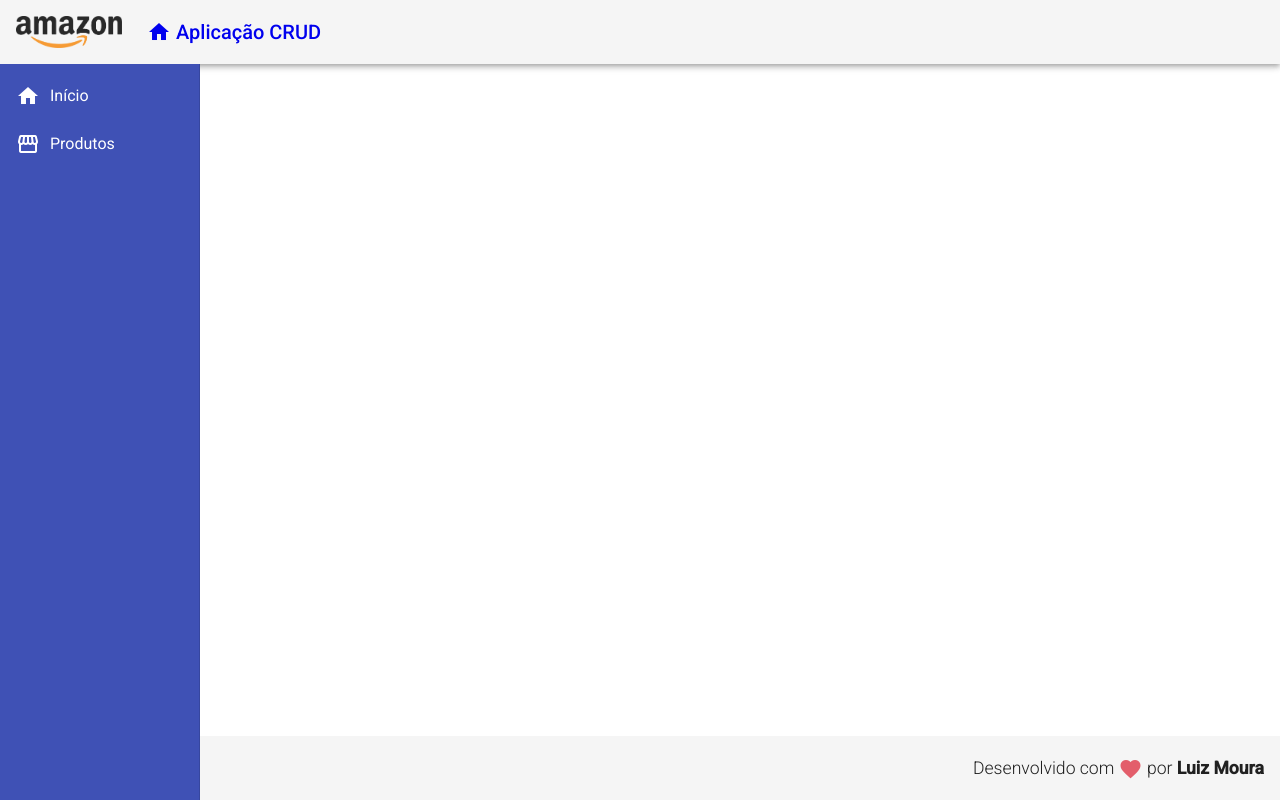
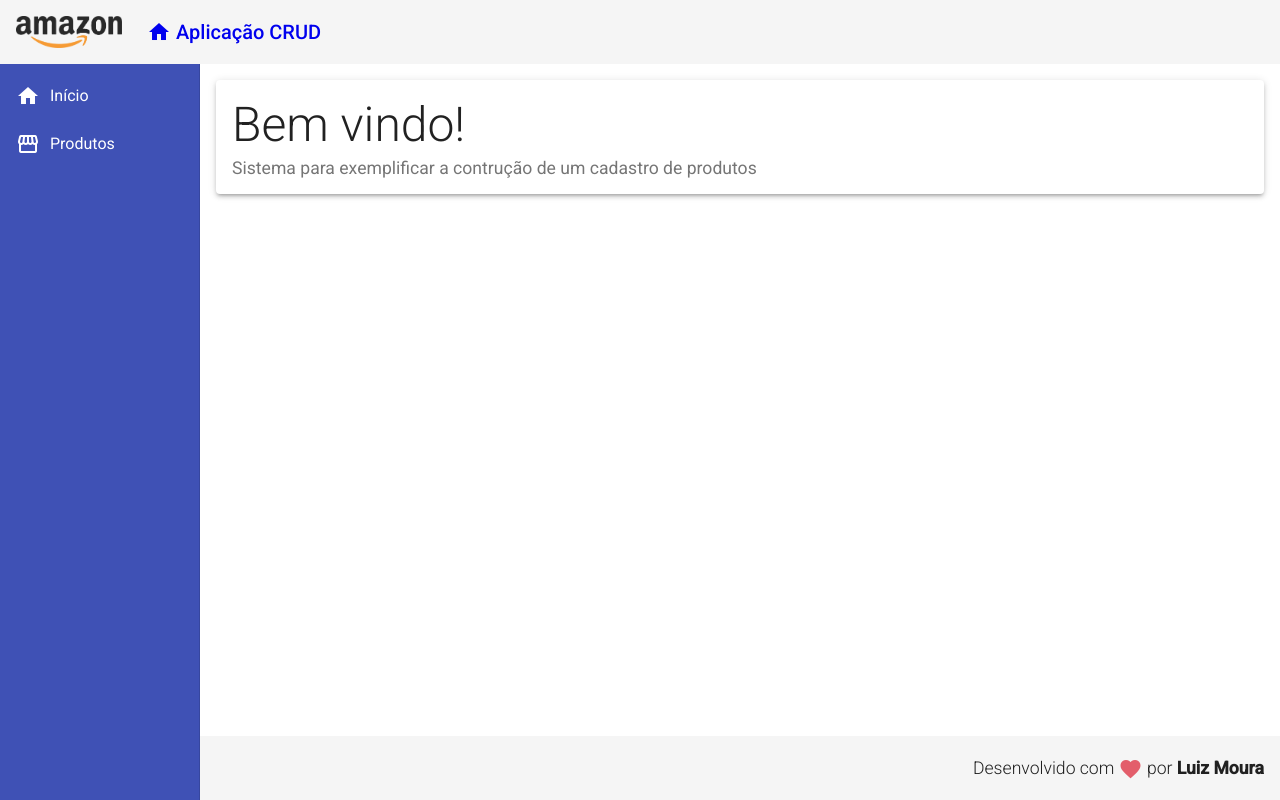
Before and after one commit to luiz-moura/product-angular, an Angular app: page / in a window 1280 px wide. Built offline with nearby package versions, Linux system fonts and the light colour scheme.

Commit message:
feat: create component home

```diff
--- a/src/app/components/template/nav/nav.component.css
+++ b/src/app/components/template/nav/nav.component.css
@@ -10,3 +10,8 @@
 .sidenav i {
     padding-right: 10px;
 }
+
+.content {
+    padding: 16px;
+    background-color: #FFF;
+}
--- a/src/app/components/template/nav/nav.component.html
+++ b/src/app/components/template/nav/nav.component.html
@@ -11,4 +11,7 @@
             </a>
         </mat-nav-list>
     </mat-sidenav>
+    <mat-sidenav-content class="content">
+        <app-home></app-home>
+    </mat-sidenav-content>
 </mat-sidenav-container>
--- /dev/null
+++ b/src/app/views/home/home.component.css
@@ -0,0 +1,9 @@
+.home .title {
+    font-size: 3rem;
+    font-weight: 300;
+    line-height: 1.2;
+}
+
+.home .subtitle {
+    font-size: 1.1rem;
+}
--- /dev/null
+++ b/src/app/views/home/home.component.html
@@ -0,0 +1,8 @@
+<mat-card class="home mat-elevation-z3">
+    <mat-card-title class="title">
+        Bem vindo!
+    </mat-card-title>
+    <mat-card-subtitle class="subtitle">
+        Sistema para exemplificar a contrução de um cadastro de produtos
+    </mat-card-subtitle>
+</mat-card>
--- /dev/null
+++ b/src/app/views/home/home.component.ts
@@ -0,0 +1,15 @@
+import { Component, OnInit } from '@angular/core';
+
+@Component({
+  selector: 'app-home',
+  templateUrl: './home.component.html',
+  styleUrls: ['./home.component.css']
+})
+export class HomeComponent implements OnInit {
+
+  constructor() { }
+
+  ngOnInit(): void {
+  }
+
+}
```
Also changed, not shown: src/app/app.module.ts (+6 -2 lines).
